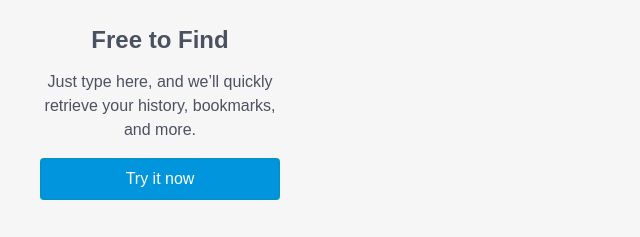
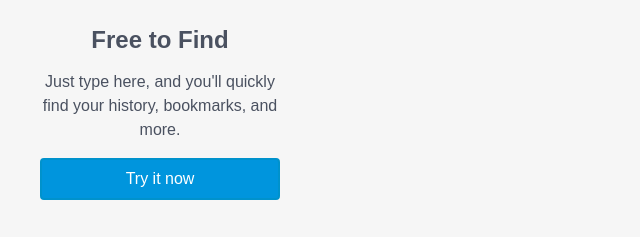
Before and after one commit to mozilla/all-aboard, a website: page data/tmpl/utility/content4.html in a window 1280 px wide. Shown: the part 231-468 px from the top of the page, 0-640 px from the left. Drawn offline with Linux system fonts and the light colour scheme.

Commit message:
Issue #119 - Set Utility 4 Copy 🇬🇧

```diff
--- a/data/tmpl/utility/content4.html
+++ b/data/tmpl/utility/content4.html
@@ -12,7 +12,7 @@
       </header>
       <main>
         <h1>Free to Find</h1>
-        <p>Just type here, and we’ll quickly retrieve your history, bookmarks, and more.</p>
+        <p>Just type here, and you'll quickly find your history, bookmarks, and more.</p>
         <button class="button">Try it now</button>
       </main>
       <footer>
```
